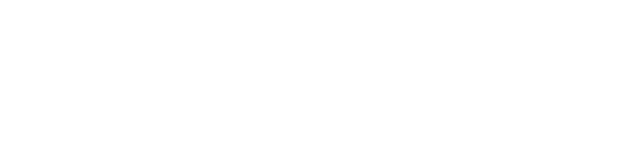
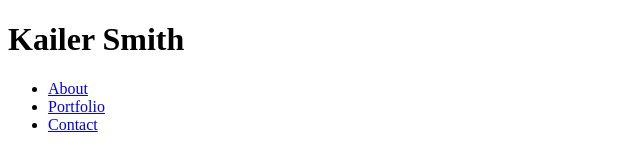
Before and after one commit to KailerS/Basic-Portfolio, a plain HTML site: page contact.html in a window 1280 px wide. Shown: the whole page, without its empty margins (0-640 px from the left). Drawn offline with Linux system fonts and the light colour scheme.

Commit message:
Added the nav bar with working links to the other pages

```diff
--- a/contact.html
+++ b/contact.html
@@ -6,6 +6,18 @@
         <title></title>
     </head>
     <body>
+        <header>
+            <div id= "name">
+                <h1>Kailer Smith</h1>
+            </div>
+            <nav>
+                <ul>
+                    <li><a href="index.html">About</a></li>
+                    <li><a href="portfolio.html">Portfolio</a></li>
+                    <li><a href="contact.html">Contact</a></li>
+                </ul>
+            </nav>
+        </header>
 
     </body>
 </html>
```
Also changed, not shown: index.html (+9 -2 lines), portfolio.html (+12 -0 lines).
